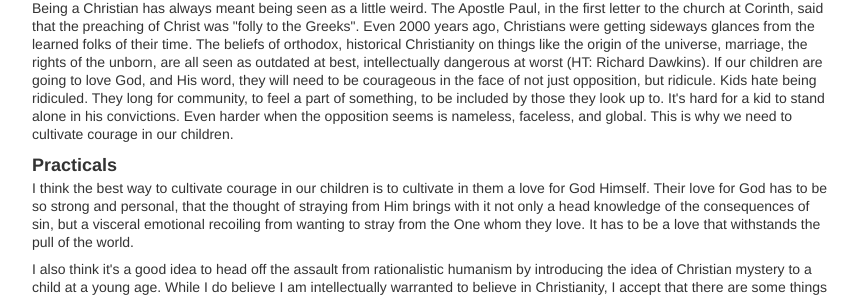
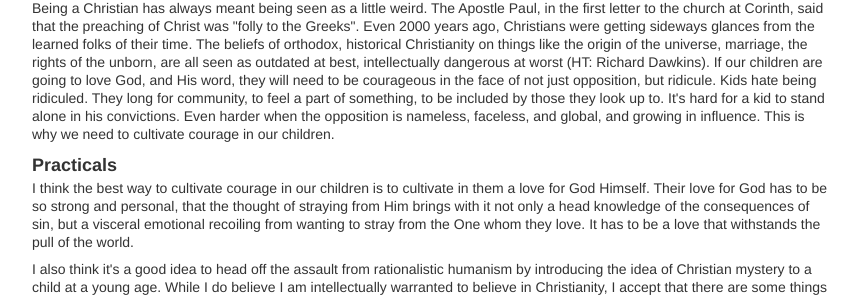
Before and after one commit to speric/speric.github.com, a Jekyll site: the page built from _posts/2012-09-21-courageously-weird.markdown, in a window 1280 px wide. Shown: the part 1012-1309 px from the top of the page, without its empty margins (208-1071 px from the left). Built offline with Jekyll 4.4.1, drawn with Linux system fonts in a browser that asks for light colours; some web fonts are replaced; Markdown is read by kramdown in place of the engine named in the settings; comment, search, counter and statistics services are not loaded.

Commit message:
Typo fix

```diff
--- a/_posts/2012-09-21-courageously-weird.markdown
+++ b/_posts/2012-09-21-courageously-weird.markdown
@@ -16,7 +16,7 @@ title: Courageously Weird
 
 <p>So what can we do? Should we homeschool, never let our kids on the internet, never let them watch TV, keep them wrapped in cotton until they get married and then buy them and their spouse a farm somewhere rural where there's no web access?  I think there's something more fundamental, something our kids have needed in every generation, but need now more so: courage. The courage to be weird.</p>
 
-<p>Being a Christian has always meant being seen as a little weird. The Apostle Paul, in the first letter to the church at Corinth, said that the preaching of Christ was "folly to the Greeks". Even 2000 years ago, Christians were getting sideways glances from the learned folks of their time. The beliefs of orthodox, historical Christianity on things like the origin of the universe, marriage, the rights of the unborn, are all seen as outdated at best, intellectually dangerous at worst (HT: Richard Dawkins). If our children are going to love God, and His word, they will need to be courageous in the face of not just opposition, but ridicule. Kids hate being ridiculed. They long for community, to feel a part of something, to be included by those they look up to. It's hard for a kid to stand alone in his convictions. Even harder when the opposition seems is nameless, faceless, and global.  This is why we need to cultivate courage in our children.</p>
+<p>Being a Christian has always meant being seen as a little weird. The Apostle Paul, in the first letter to the church at Corinth, said that the preaching of Christ was "folly to the Greeks". Even 2000 years ago, Christians were getting sideways glances from the learned folks of their time. The beliefs of orthodox, historical Christianity on things like the origin of the universe, marriage, the rights of the unborn, are all seen as outdated at best, intellectually dangerous at worst (HT: Richard Dawkins). If our children are going to love God, and His word, they will need to be courageous in the face of not just opposition, but ridicule. Kids hate being ridiculed. They long for community, to feel a part of something, to be included by those they look up to. It's hard for a kid to stand alone in his convictions. Even harder when the opposition  is nameless, faceless, and global, and growing in influence.  This is why we need to cultivate courage in our children.</p>
 
 <h3>Practicals</h3>
 
```
